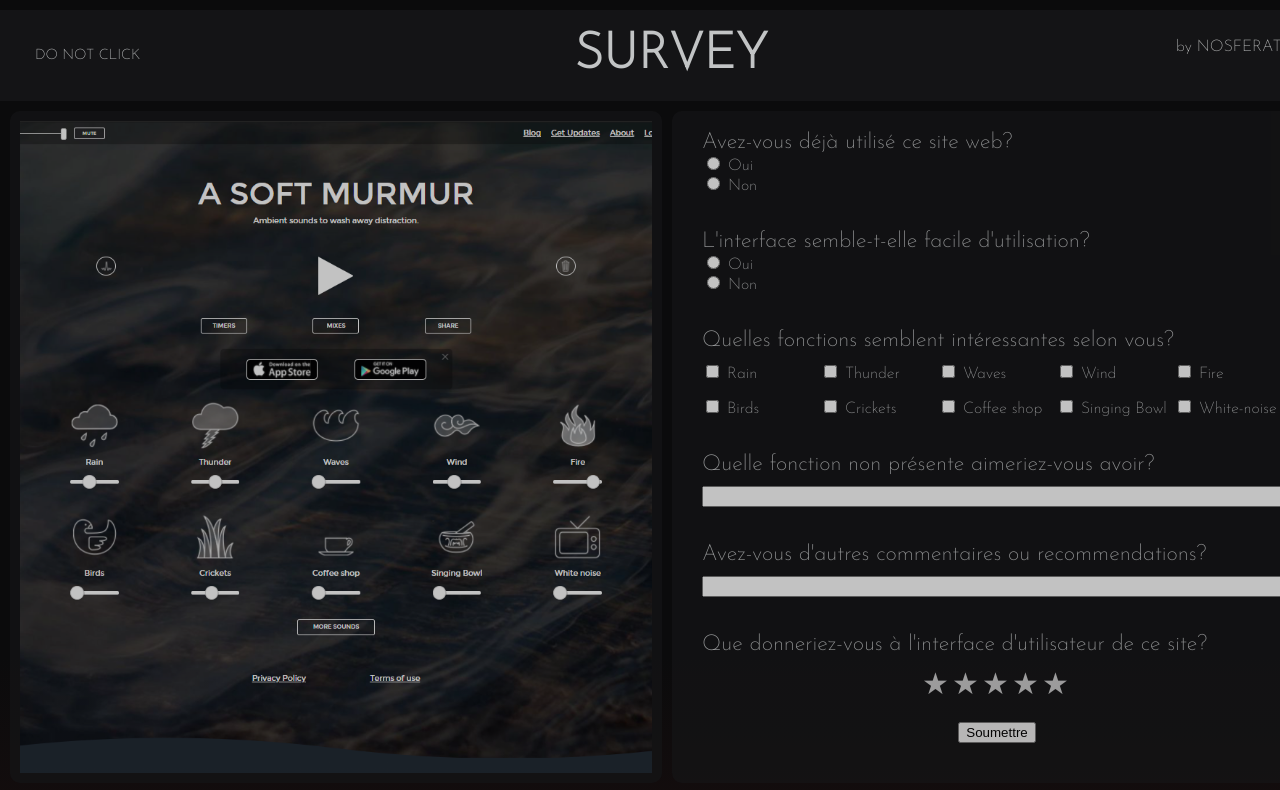
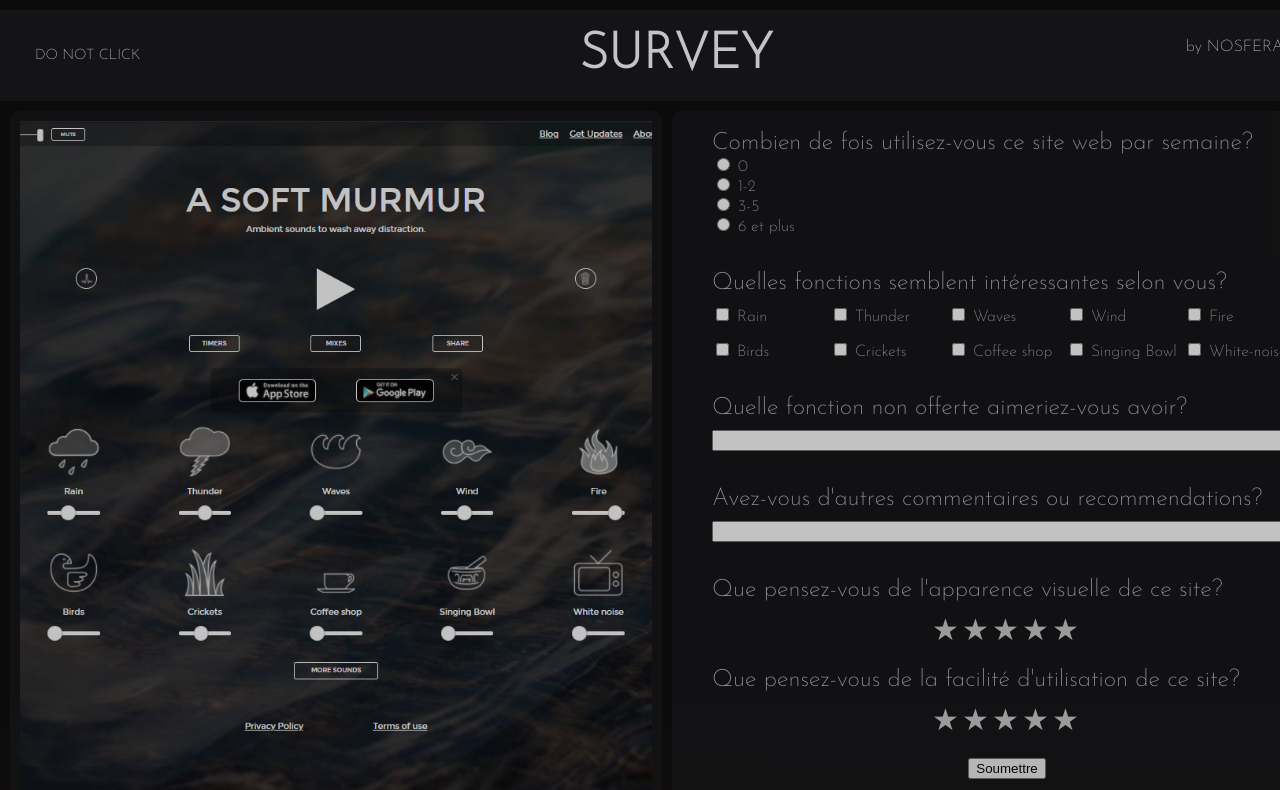
Before and after one commit to 4nn3-50ph13/SEG-3525-Survey, a plain HTML site: page index.html in a window 1280 px wide. Shown: the top 790 px of the page. Drawn offline with Linux system fonts and the light colour scheme.

Commit message:
questionsss

```diff
--- a/index.html
+++ b/index.html
@@ -39,22 +39,19 @@
                     <div class="survey-questions-wrapper">
                         <form>
                             <div class="row">
-                                <div class="question">Avez-vous déjà utilisé ce site web?</div>
-                                <input type="radio" id="yes" name="y-n" value="Oui">
+                                <div class="question">Combien de fois utilisez-vous ce site web par semaine?</div>
+                                <input type="radio" id="0" name="y-n" value="0">
                                 <span class="checkmark"></span>
-                                <label for="yes">Oui</label><br>
-                                <input type="radio" id="no" name="y-n" value="Non">
+                                <label for="0">0</label><br>
+                                <input type="radio" id="1-2" name="y-n" value="1-2">
                                 <span class="checkmark"></span>
-                                <label for="Non">Non</label><br>
-                            </div><br>
-                            <div class="row">
-                                <div class="question">L'interface semble-t-elle facile d'utilisation?</div>
-                                <input type="radio" id="yes" name="y-n" value="Oui">
+                                <label for="1-2">1-2</label><br>
+                                <input type="radio" id="3-5" name="y-n" value="3-5">
                                 <span class="checkmark"></span>
-                                <label for="yes">Oui</label><br>
-                                <input type="radio" id="no" name="y-n" value="Non">
+                                <label for="3-5">3-5</label><br>
+                                <input type="radio" id="6 et plus" name="y-n" value="6 et plus">
                                 <span class="checkmark"></span>
-                                <label for="Non">Non</label><br>
+                                <label for="6 et plus">6 et plus</label><br>
                             </div><br>
                             <div class="question">Quelles fonctions semblent intéressantes selon vous?</div>
                             <div class="checkboxes">
@@ -99,11 +96,11 @@
                                     <label for="White-noise"> White-noise</label>
                                 </div>
                             </div><br>
-                            <div class="question">Quelle fonction non présente aimeriez-vous avoir?</div>
+                            <div class="question">Quelle fonction non offerte aimeriez-vous avoir?</div>
                             <input type="text" id="idea" name="idea" value=""><br>
                             <div class="question">Avez-vous d'autres commentaires ou recommendations?</div>
                             <input type="text" id="commentaires" name="commentaires" value=""><br>
-                            <div class="question">Que donneriez-vous à l'interface d'utilisateur de ce site?</div>
+                            <div class="question">Que pensez-vous de l'apparence visuelle de ce site?</div>
                             <div class="rate">
                                 <input type="radio" id="star5" name="rate" value="1" />
                                 <label for="star5" title="text">5 stars</label>
@@ -116,6 +113,19 @@
                                 <input type="radio" id="star1" name="rate" value="5" />
                                 <label for="star1" title="text">1 star</label>
                               </div>
+                              <div class="question">Que pensez-vous de la facilité d'utilisation de ce site?</div>
+                              <div class="rate">
+                                  <input type="radio" id="star5" name="rate" value="1" />
+                                  <label for="star5" title="text">5 stars</label>
+                                  <input type="radio" id="star4" name="rate" value="2" />
+                                  <label for="star4" title="text">4 stars</label>
+                                  <input type="radio" id="star3" name="rate" value="3" />
+                                  <label for="star3" title="text">3 stars</label>
+                                  <input type="radio" id="star2" name="rate" value="4" />
+                                  <label for="star2" title="text">2 stars</label>
+                                  <input type="radio" id="star1" name="rate" value="5" />
+                                  <label for="star1" title="text">1 star</label>
+                                </div>
                             <div class="soumettre">
                                 <input type="submit" value="Soumettre">
                             </div>
--- a/styles.css
+++ b/styles.css
@@ -119,7 +119,7 @@ p6 {
 }
 
 .UI-to-survey {
-    height: 652px;
+    height: 708px;
     width: 100%;
     background-size: cover;
     background-position: center;
@@ -164,6 +164,7 @@ p6 {
     background-color:rgb(20, 20, 22);
     opacity: 75%;
     padding: 20px;
+    padding-left: 30px;
 }
 
 form {
@@ -180,7 +181,7 @@ label {
 }
 
 .question {
-    font-size: 22px;
+    font-size: 24px;
 }
 
 .checkboxes {
```
